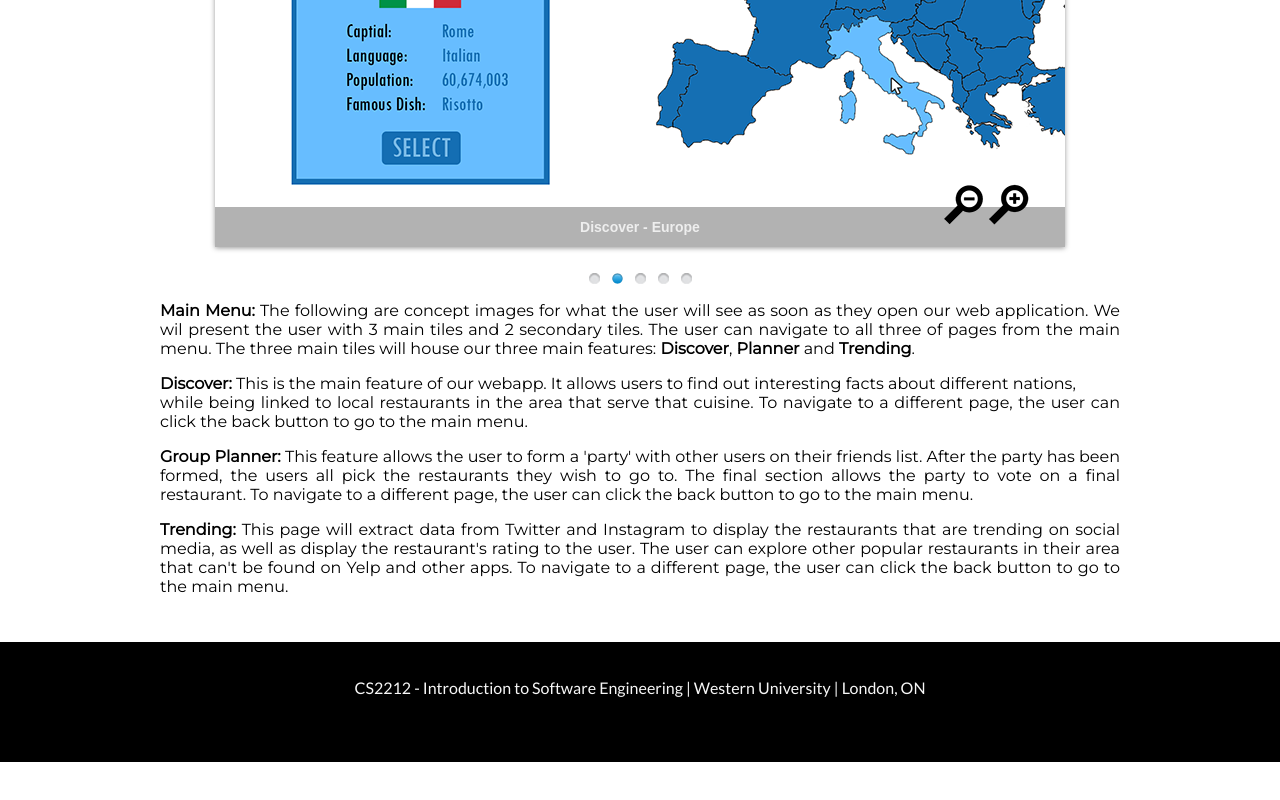
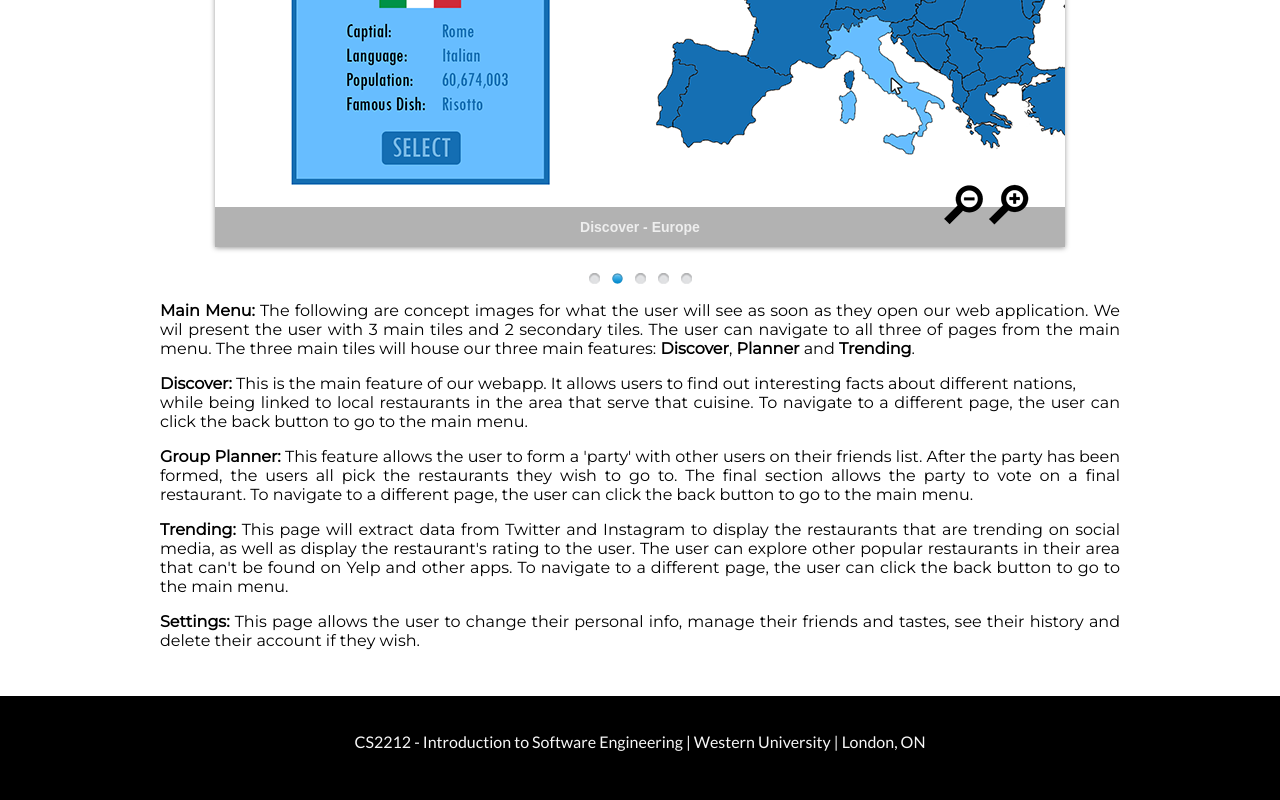
Before and after one commit to jose-c-rivera/Food-App, a plain HTML site: page UIDesign.html in a window 1280 px wide. Shown: the part 1324-2124 px from the top of the page. Before the commit the page ends 2086 px from the top, so only its background shows below. Drawn offline with Linux system fonts and the light colour scheme.

Commit message:
UI Design Edit

```diff
--- a/UIDesign.html
+++ b/UIDesign.html
@@ -46,6 +46,7 @@
 <p><b>Discover:</b> This is the main feature of our webapp. It allows users to find out interesting facts about different nations,<br/> while being linked to local restaurants in the area that serve that cuisine. To navigate to a different page, the user can click the back button to go to the main menu.</p>
 <p><b>Group Planner:</b> This feature allows the user to form a 'party' with other users on their friends list. After the party has been formed, the users all pick the restaurants they wish to go to. The final section allows the party to vote on a final restaurant. To navigate to a different page, the user can click the back button to go to the main menu.</p>
 <p><b>Trending: </b> This page will extract data from Twitter and Instagram to display the restaurants that are trending on social media, as well as display the restaurant's rating to the user. The user can explore other popular restaurants in their area that can't be found on Yelp and other apps. To navigate to a different page, the user can click the back button to go to the main menu.</p>
+<p><b>Settings: </b> This page allows the user to change their personal info, manage their friends and tastes, see their history and delete their account if they wish.</p>
 
   </div>
   <div id="footer">
```
